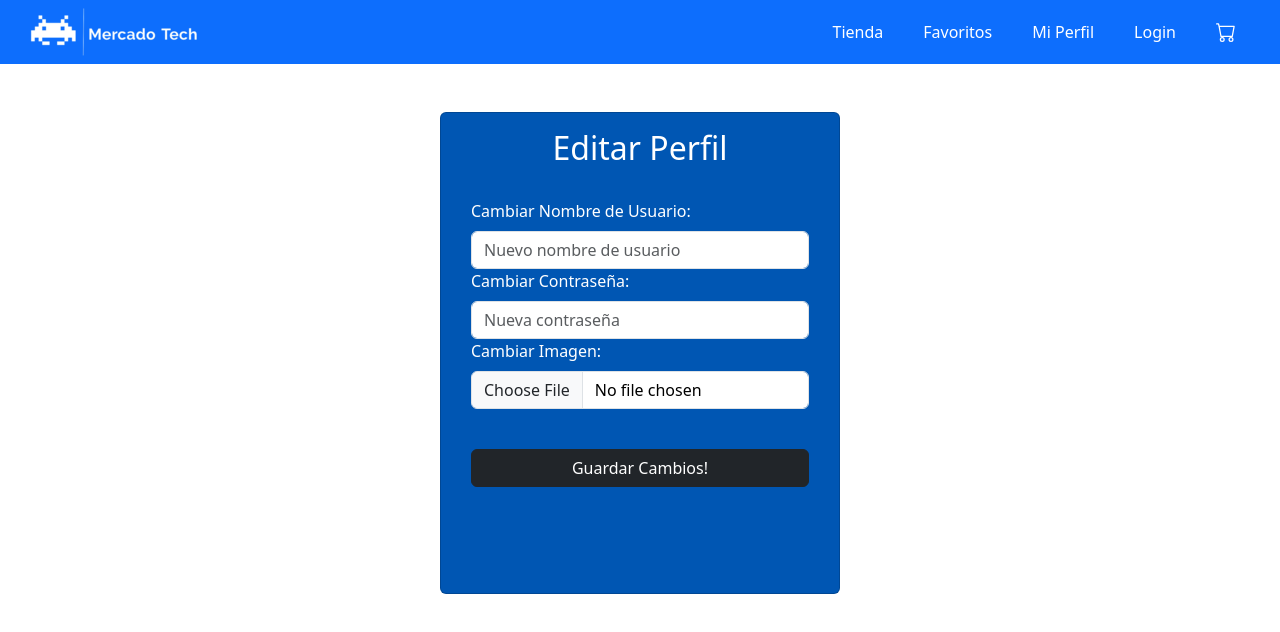
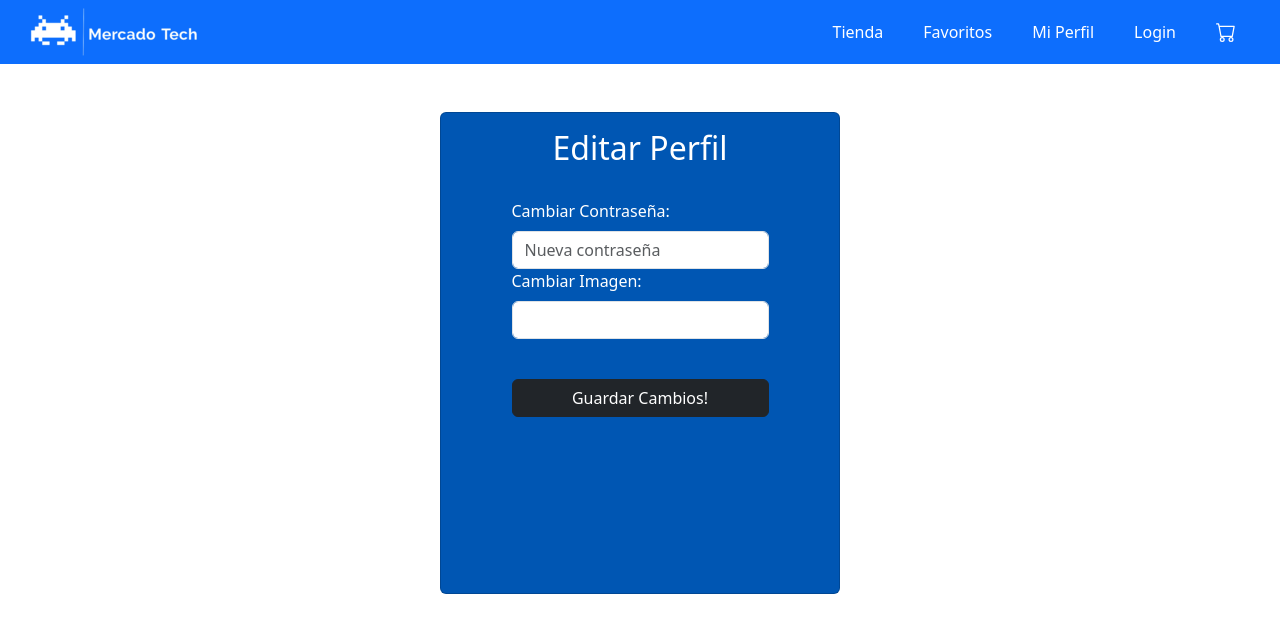
Before and after one commit to Fabi-daza/Mercado-tech, a React (Vite) app in the folder frontend/: page /ModificarDatos in a window 1280 px wide. Shown: the top 632 px of the page. Built offline with nearby package versions, Linux system fonts and the light colour scheme; sample sign-in values are in the browser's storage.

Commit message:
actualización de modificar datos

```diff
--- a/frontend/src/views/ModificarDatos.jsx
+++ b/frontend/src/views/ModificarDatos.jsx
@@ -1,42 +1,34 @@
-import React, { useState, useContext } from 'react';
+import React, { useState } from 'react';
 import { Container, Card, Form, Button } from 'react-bootstrap';
-import { MyContext } from '../context/Mycontext';
-import { useNavigate } from 'react-router-dom';
+import axios from "axios";
 
 const ModificarDatos = () => {
-  const { user } = useContext(MyContext);
-  const navigate = useNavigate();
-
-  // Asegúrate de que 'user' esté definido antes de usar sus propiedades
-  const initialUsername = user ? user.username : '';
-
+  const usuarioLocal = JSON.parse(localStorage.getItem('userData'))
+  const url = "http://localhost:3000";
   const [formData, setFormData] = useState({
-    username: initialUsername,
-    image: null,
+    user_id: usuarioLocal.user_id,
+    password: '',
+    imagen: ''
   });
 
-  const handleInputChange = (event) => {
-    const { name, value } = event.target;
+  const handleInputChange = (e) => {
     setFormData({
       ...formData,
-      [name]: value,
+      [e.target.name]: e.target.value,
     });
   };
+  const pathUsuario = async (event) => {
+    event.preventDefault();
+    const endpoint = "/usuarios/modificar"
+    try {
+      const response = await axios.patch(url + endpoint, formData)
+      alert("Usuario actualizado exitosamente")
+      console.log(response.data)
+    } catch (error) {
+      console.log(error)
+    }
+  }
 
-  const handleImageChange = (event) => {
-    const file = event.target.files[0];
-    setFormData({
-      ...formData,
-      image: file,
-    });
-  };
-
-  const handleSubmit = (event) => {
-    event.preventDefault();
-    console.log('Datos enviados:', formData);
-    // Simula una redirección
-    navigate('/Perfil');
-  };
 
   return (
     <Container className='d-flex justify-content-center mt-5'>
@@ -44,18 +36,7 @@ const ModificarDatos = () => {
         <Card.Body style={{ height: '480px' }}>
           <h2 className='text-center'>Editar Perfil</h2>
           <br />
-          <Form onSubmit={handleSubmit} className='d-flex flex-column'>
-            <Form.Group controlId='formUsername'>
-              <Form.Label>Cambiar Nombre de Usuario:</Form.Label>
-              <Form.Control
-                type='text'
-                name='username'
-                value={formData.username}
-                onChange={handleInputChange}
-                placeholder='Nuevo nombre de usuario'
-                style={{ backgroundColor: '#fff', color: '#000' }}
-              />
-            </Form.Group>
+          <Form onSubmit={(event) => pathUsuario(event)} className='d-flex flex-column'>
             <Form.Group controlId='formPassword'>
               <Form.Label>Cambiar Contraseña:</Form.Label>
               <Form.Control
@@ -67,19 +48,18 @@ const ModificarDatos = () => {
                 style={{ backgroundColor: '#fff', color: '#000' }}
               />
             </Form.Group>
-
             <Form.Group controlId='formImage'>
               <Form.Label>Cambiar Imagen:</Form.Label>
               <Form.Control
-                type='file'
-                name='image'
-                onChange={handleImageChange}
+                type='ftext'
+                name='imagen'
+                onChange={handleInputChange}
                 accept='image/*'
                 style={{ backgroundColor: '#fff', color: '#000' }}
               />
             </Form.Group>
             <br />
-            <Button variant='dark' type='submit' block className='mt-3'>
+            <Button variant='dark' type='submit' className='mt-3'>
               Guardar Cambios!
             </Button>
           </Form>
```
